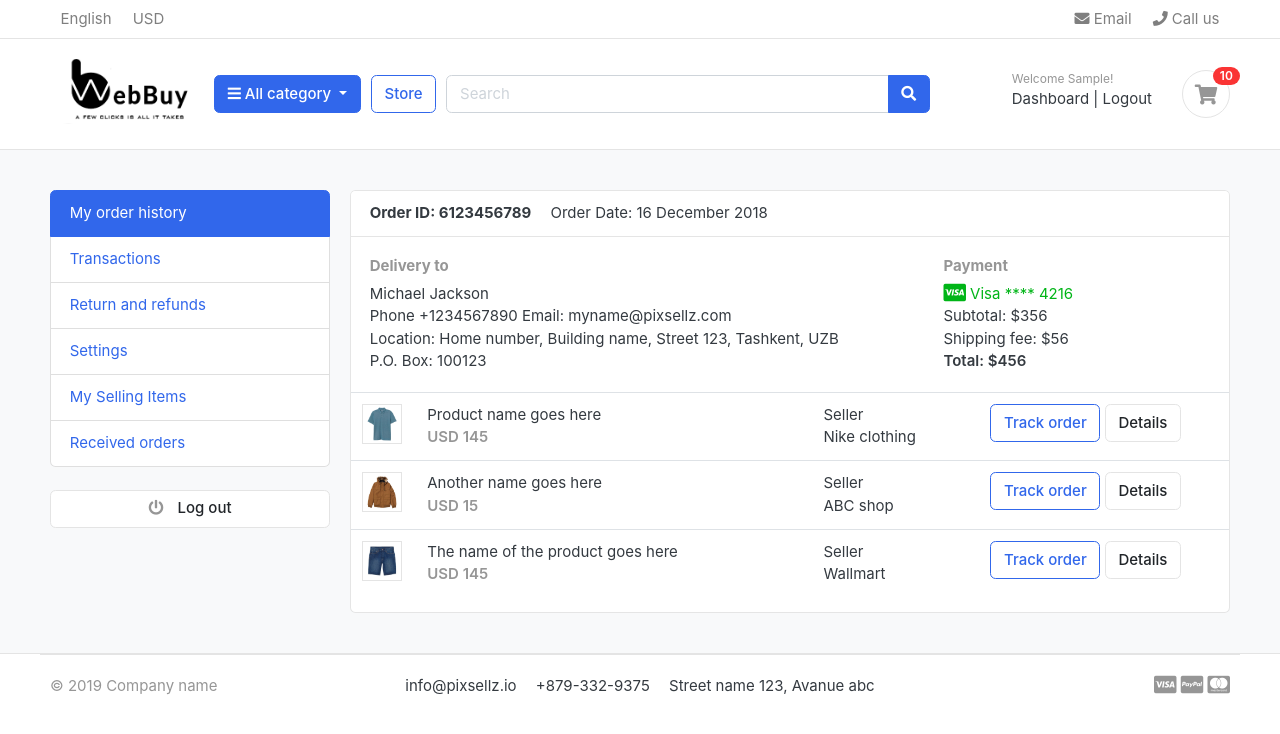
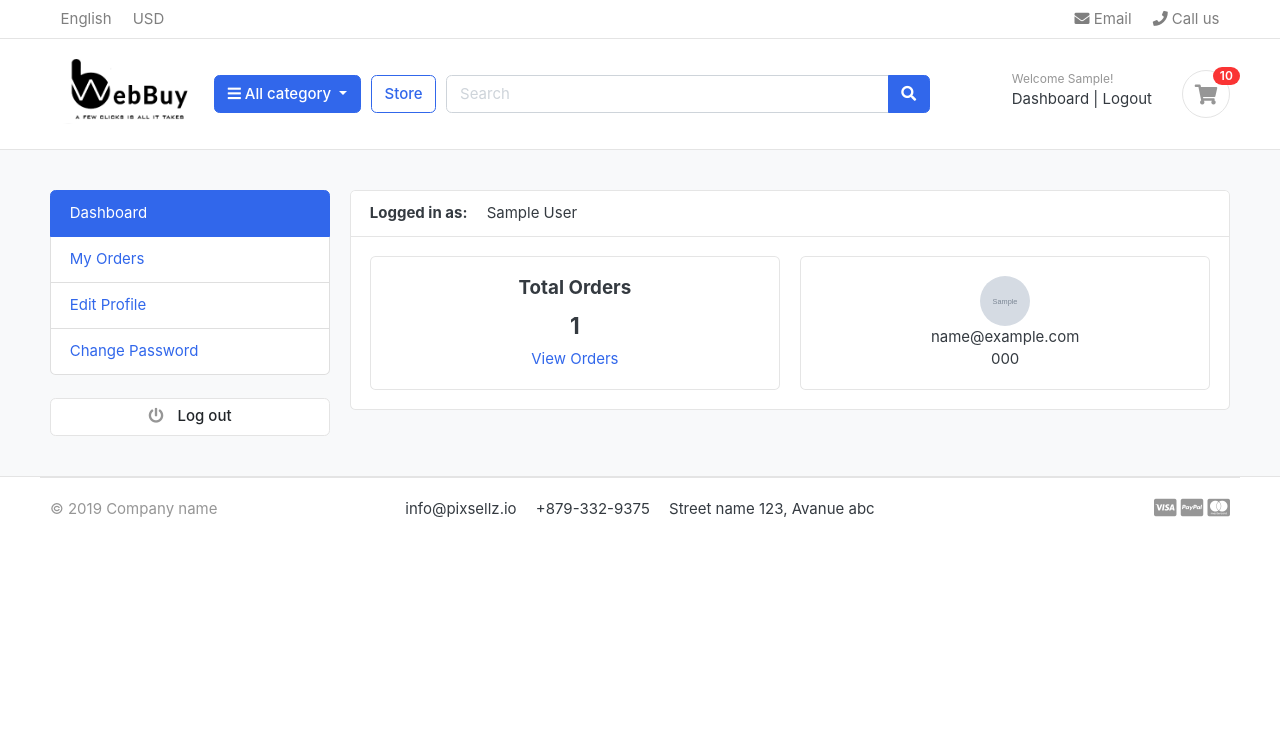
Before and after one commit to Titanking138/webbuy, a Django app: page /accounts/ in a window 1280 px wide. Shown: the top 734 px of the page. Run offline with Django 4.2, Linux system fonts and the light colour scheme; a user stored in the database is signed in; tables that the repository leaves empty hold one stand-in row (values such as "Sample post"); grey boxes marked "Sample" are stand-in pictures; some libraries are stand-ins or nearby versions; some web fonts are replaced.

Commit message:
dashboard and profile

```diff
--- a/accounts/urls.py
+++ b/accounts/urls.py
@@ -13,5 +13,9 @@ urlpatterns = [
     path('activate/<uidb64>/<token>/', views.activate, name='activate'),
     path('resetpassword_validate/<uidb64>/<token>/',views.resetpassword_validate,name='resetpassword_validate'),
 
+    path('my_orders/', views.my_orders, name='my_orders'),
+    path('edit_profile/', views.edit_profile, name='edit_profile'),
+    path('change_password/', views.change_password, name='change_password'),
+    path('order_detail/<int:order_id>/', views.order_detail, name='order_detail'),
 
 ]
--- a/accounts/views.py
+++ b/accounts/views.py
@@ -1,11 +1,12 @@
 from http.client import OK
 from multiprocessing import context
 import requests
+from orders.models import Order, OrderProduct
 from django.http import HttpResponse
-from django.shortcuts import render, redirect
+from django.shortcuts import render, redirect,get_object_or_404
 from django.contrib import messages, auth
-from .forms import RegistrationForm
-from .models import Account
+from .forms import RegistrationForm,UserForm, UserProfileForm
+from .models import Account,UserProfile
 from django.contrib.auth.decorators import login_required
 
 
@@ -148,7 +149,17 @@ def activate(request, uidb64, token):
 
 @login_required(login_url = 'login')
 def dashboard(request):
-    return render(request, 'accounts/dashboard.html')
+    orders = Order.objects.order_by('-created_at').filter(user_id=request.user.id, is_ordered=True)
+    orders_count = orders.count()
+
+    userprofile = UserProfile.objects.get(user_id=request.user.id)
+    context = {
+        'orders_count': orders_count,
+        'userprofile': userprofile,
+    }
+
+
+    return render(request, 'accounts/dashboard.html' , context)
 
 def forgotPassword(request):
     if request.method == 'POST':
@@ -212,3 +223,75 @@ def resetPassword(request):
 
 
     return render(request,'accounts/resetPassword.html')
+
+@login_required(login_url='login')
+def my_orders(request):
+    orders = Order.objects.filter(user=request.user, is_ordered=True).order_by('-created_at')
+    context = {
+        'orders': orders,
+    }
+    return render(request, 'accounts/my_orders.html', context)
+
+
+@login_required(login_url='login')
+def edit_profile(request):
+    userprofile = get_object_or_404(UserProfile, user=request.user)
+    if request.method == 'POST':
+        user_form = UserForm(request.POST, instance=request.user)
+        profile_form = UserProfileForm(request.POST, request.FILES, instance=userprofile)
+        if user_form.is_valid() and profile_form.is_valid():
+            user_form.save()
+            profile_form.save()
+            messages.success(request, 'Your profile has been updated.')
+            return redirect('edit_profile')
+    else:
+        user_form = UserForm(instance=request.user)
+        profile_form = UserProfileForm(instance=userprofile)
+    context = {
+        'user_form': user_form,
+        'profile_form': profile_form,
+        'userprofile': userprofile,
+    }
+    return render(request, 'accounts/edit_profile.html', context)
+
+
+@login_required(login_url='login')
+def change_password(request):
+    if request.method == 'POST':
+        current_password = request.POST['current_password']
+        new_password = request.POST['new_password']
+        confirm_password = request.POST['confirm_password']
+
+        user = Account.objects.get(username__exact=request.user.username)
+
+        if new_password == confirm_password:
+            success = user.check_password(current_password)
+            if success:
+                user.set_password(new_password)
+                user.save()
+                # auth.logout(request)
+                messages.success(request, 'Password updated successfully.')
+                return redirect('change_password')
+            else:
+                messages.error(request, 'Please enter valid current password')
+                return redirect('change_password')
+        else:
+            messages.error(request, 'Password does not match!')
+            return redirect('change_password')
+    return render(request, 'accounts/change_password.html')
+
+
+@login_required(login_url='login')
+def order_detail(request, order_id):
+    order_detail = OrderProduct.objects.filter(order__order_number=order_id)
+    order = Order.objects.get(order_number=order_id)
+    subtotal = 0
+    for i in order_detail:
+        subtotal += i.product_price * i.quantity
+
+    context = {
+        'order_detail': order_detail,
+        'order': order,
+        'subtotal': subtotal,
+    }
+    return render(request, 'accounts/order_detail.html', context)
--- a/templates/accounts/dashboard.html
+++ b/templates/accounts/dashboard.html
@@ -5,88 +5,41 @@
 
 <section class="section-conten padding-y bg">
 
+{% include 'include/alerts.html' %}
 <div class="container">
 	<div class="row">
-        <aside class="col-md-3">
-            <!--   SIDEBAR   -->
-            <ul class="list-group">
-                <a class="list-group-item active" href="#"> My order history </a>
-                <a class="list-group-item" href="#"> Transactions </a>
-                <a class="list-group-item" href="#"> Return and refunds </a>
-                <a class="list-group-item" href="#">Settings </a>
-                <a class="list-group-item" href="#"> My Selling Items </a>
-                <a class="list-group-item" href="#"> Received orders </a>
-            </ul>
-            <br>
-            <a class="btn btn-light btn-block" href="{% url 'logout' %}"> <i class="fa fa-power-off"></i> <span class="text">Log out</span> </a>
-            <!--   SIDEBAR .//END   -->
-        </aside>
+	{% include 'include/dashboard_sidebar.html' %}
 	<main class="col-md-9">
 		<article class="card">
 		<header class="card-header">
-                <strong class="d-inline-block mr-3">Order ID: 6123456789</strong>
-                <span>Order Date: 16 December 2018</span>
+			<strong class="d-inline-block mr-3">Logged in as:</strong>
+			<span>{{user.full_name}}</span>
 		</header>
 		<div class="card-body">
 			<div class="row">
-                    <div class="col-md-8">
-                        <h6 class="text-muted">Delivery to</h6>
-                        <p>Michael Jackson <br>
-                        Phone +1234567890 Email: myname@pixsellz.com <br>
-                        Location: Home number, Building name, Street 123,  Tashkent, UZB <br>
-                        P.O. Box: 100123
-                         </p>
+
+			<div class="col-md-6">
+				<div class="card" style="text-align:center;">
+					<div class="card-body">
+						<h5 class="card-title">Total Orders</h5>
+						<h4>{{orders_count}}</h4>
+						<a href="{% url 'my_orders' %}">View Orders</a>
 					</div>
-                    <div class="col-md-4">
-                        <h6 class="text-muted">Payment</h6>
-                        <span class="text-success">
-                            <i class="fab fa-lg fa-cc-visa"></i>
-                            Visa  **** 4216
-                        </span>
-                        <p>Subtotal: $356 <br>
-                         Shipping fee:  $56 <br>
-                         <span class="b">Total:  $456 </span>
-                        </p>
 				</div>
+			</div>
+			<div class="col-md-6">
+				<div class="card" style="text-align:center;">
+					<div class="card-body">
+						<img src="{{userprofile.profile_picture.url}}" alt="User Profile Picture" width="50" height="50" style="border-radius:50%;">
+						<p class="mb-0">{{user.email}}</p>
+						<p>{{user.phone_number}}</p>
+					</div>
+				</div>
+			</div>
+
 			</div> <!-- row.// -->
 		</div> <!-- card-body .// -->
-            <div class="table-responsive">
-            <table class="table table-hover">
-                <tr>
-                    <td width="65">
-                        <img src="../images/items/1.jpg" class="img-xs border">
-                    </td>
-                    <td>
-                        <p class="title mb-0">Product name goes here </p>
-                        <var class="price text-muted">USD 145</var>
-                    </td>
-                    <td> Seller <br> Nike clothing </td>
-                    <td width="250"> <a href="#" class="btn btn-outline-primary">Track order</a> <a href="#" class="btn btn-light"> Details </a> </td>
-                </tr>
-                <tr>
-                    <td>
-                        <img src="../images/items/2.jpg" class="img-xs border">
-                    </td>
-                    <td>
-                        <p class="title mb-0">Another name goes here </p>
-                        <var class="price text-muted">USD 15</var>
-                    </td>
-                    <td> Seller <br> ABC shop </td>
-                    <td> <a href="#" class="btn btn-outline-primary">Track order</a> <a href="#" class="btn btn-light"> Details </a> </td>
-                </tr>
-                <tr>
-                    <td>
-                        <img src="../images/items/3.jpg" class="img-xs border">
-                    </td>
-                    <td>
-                        <p class="title mb-0">The name of the product  goes here </p>
-                        <var class="price text-muted">USD 145</var>
-                    </td>
-                    <td> Seller <br> Wallmart </td>
-                    <td> <a href="#" class="btn btn-outline-primary">Track order</a> <a href="#" class="btn btn-light"> Details </a> </td>
-                </tr>
-            </table>
-            </div> <!-- table-responsive .end// -->
+
 		</article> <!-- order-group.// -->
 	</main>
 </div> <!-- row.// -->
--- /dev/null
+++ b/templates/include/dashboard_sidebar.html
@@ -0,0 +1,12 @@
+<aside class="col-md-3">
+    <!--   SIDEBAR   -->
+    <ul class="list-group">
+      <a class="list-group-item {% if '/accounts/' == request.path %}active{% endif %}" href="{% url 'dashboard' %}"> Dashboard </a>
+      <a class="list-group-item {% if '/my_orders/' in request.path %}active{% endif %}" href="{% url 'my_orders' %}"> My Orders </a>
+      <a class="list-group-item {% if '/edit_profile/' in request.path %}active{% endif %}" href="{% url 'edit_profile' %}"> Edit Profile </a>
+      <a class="list-group-item {% if '/change_password/' in request.path %}active{% endif %}" href="{% url 'change_password' %}"> Change Password </a>
+    </ul>
+    <br>
+    <a class="btn btn-light btn-block" href="{% url 'logout' %}"> <i class="fa fa-power-off"></i> <span class="text">Log out</span> </a>
+    <!--   SIDEBAR .//END   -->
+  </aside>
--- a/templates/orders/order_recieved_email.html
+++ b/templates/orders/order_recieved_email.html
@@ -2,7 +2,7 @@
 
 Hi {{user.first_name}},
 
-YOUR ORDER HAS BEEN RECIEVED
+YOUR ORDER HAS BEEN RECEIVED
 
 Order Number: {{order.order_number}}
 
--- a/webbuy/settings.py
+++ b/webbuy/settings.py
@@ -146,6 +146,6 @@ MESSAGE_TAGS = {
 # SMTP configuration
 EMAIL_HOST = 'smtp.gmail.com'
 EMAIL_PORT = 587
-EMAIL_HOST_USER ='kevlamerja412@gmail.com'
-EMAIL_HOST_PASSWORD = 'LIMBOO#123'
+EMAIL_HOST_USER ='webbuy6974@gmail.com'
+EMAIL_HOST_PASSWORD = 'Kevla@123'
 EMAIL_USE_TLS = True
```
Also changed, not shown: accounts/forms.py (+24 -1 lines), templates/accounts/change_password.html (added, +52 -0 lines), templates/accounts/edit_profile.html (added, +83 -0 lines), templates/accounts/my_orders.html (added, +57 -0 lines), templates/accounts/order_detail.html (added, +108 -0 lines), media/userprofile/beautiful-latin-woman-avatar-character-icon-free-vector.jpg (added), media/userprofile/img_avatar.png (added). Lines whose indentation alone changed are shown as unchanged.
